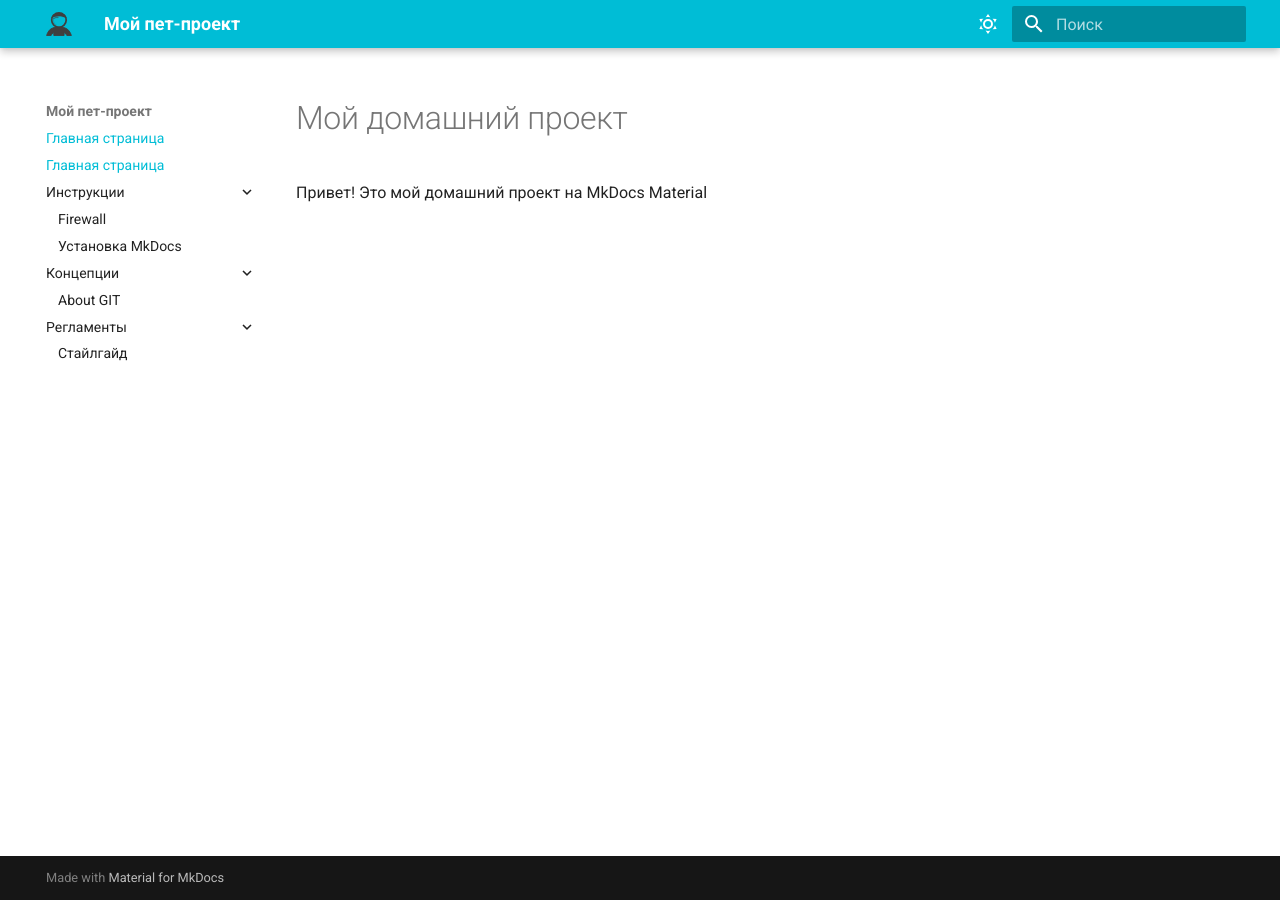
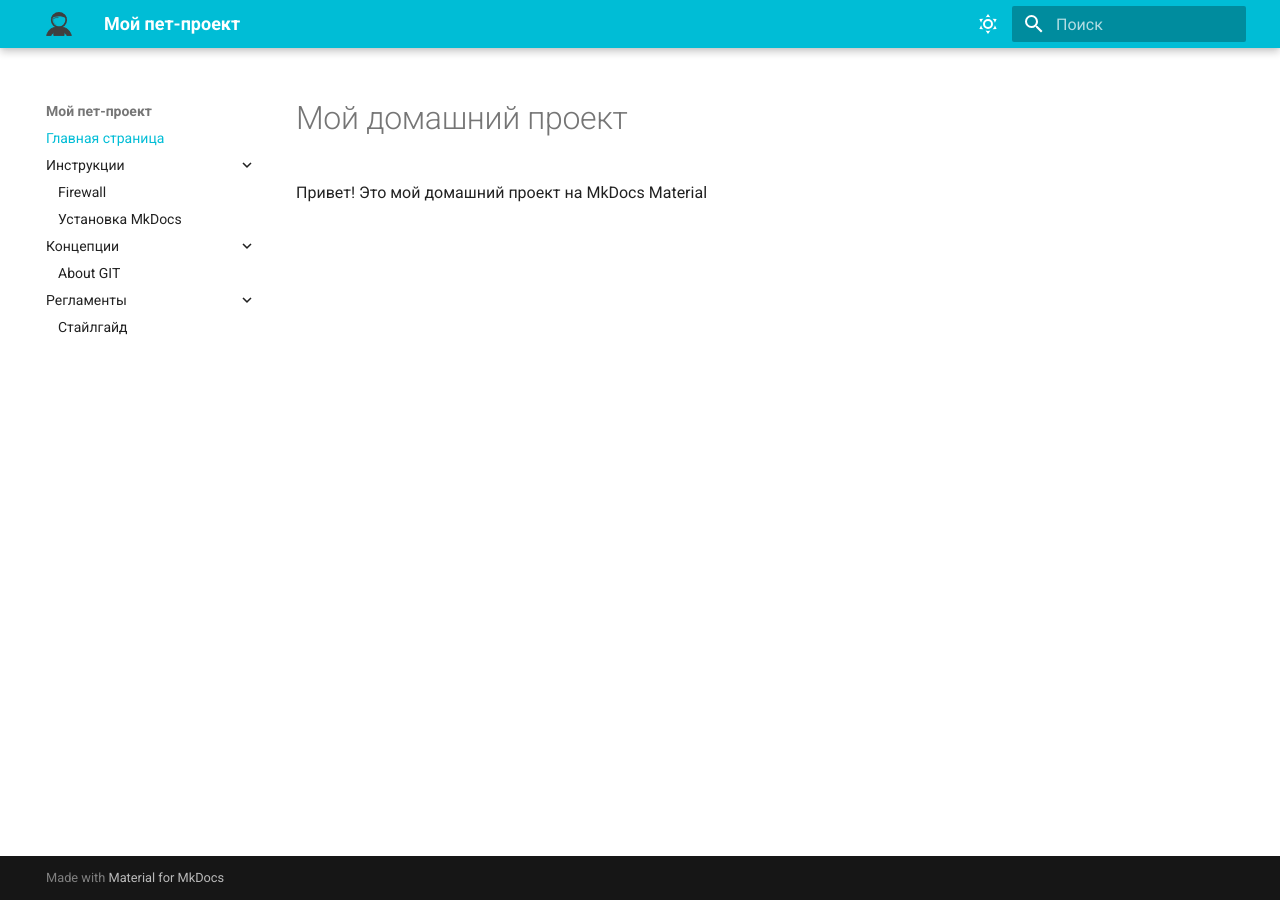
Before and after one commit to novillero/pet-project, an MkDocs documentation site: the page built from docs/index.md, in a window 1280 px wide. Built offline with MkDocs 1.6.1 and Material for MkDocs 9.7.7, drawn with Linux system fonts in a browser that asks for light colours.

Commit message:
fix mkdocs.yml

```diff
--- a/mkdocs.yml
+++ b/mkdocs.yml
@@ -45,7 +45,6 @@ theme:
 
 nav:
   - Главная страница: index.md
-  - Главная страница: index.md
   - Инструкции:
     - instructions/index.md
     - Firewall: instructions/firewall.md
```
